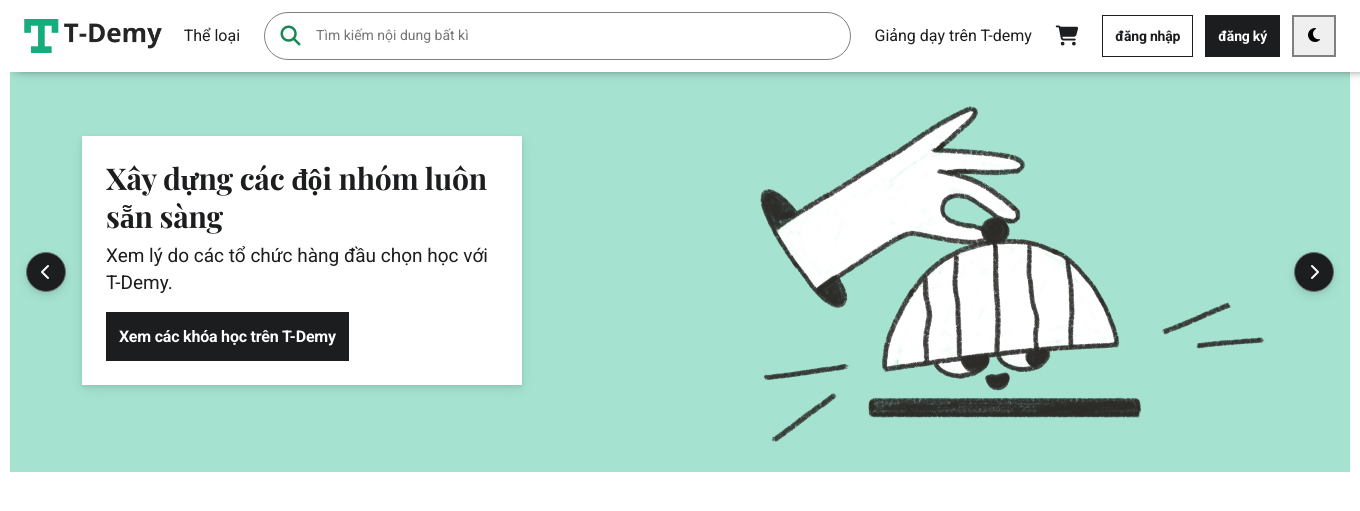
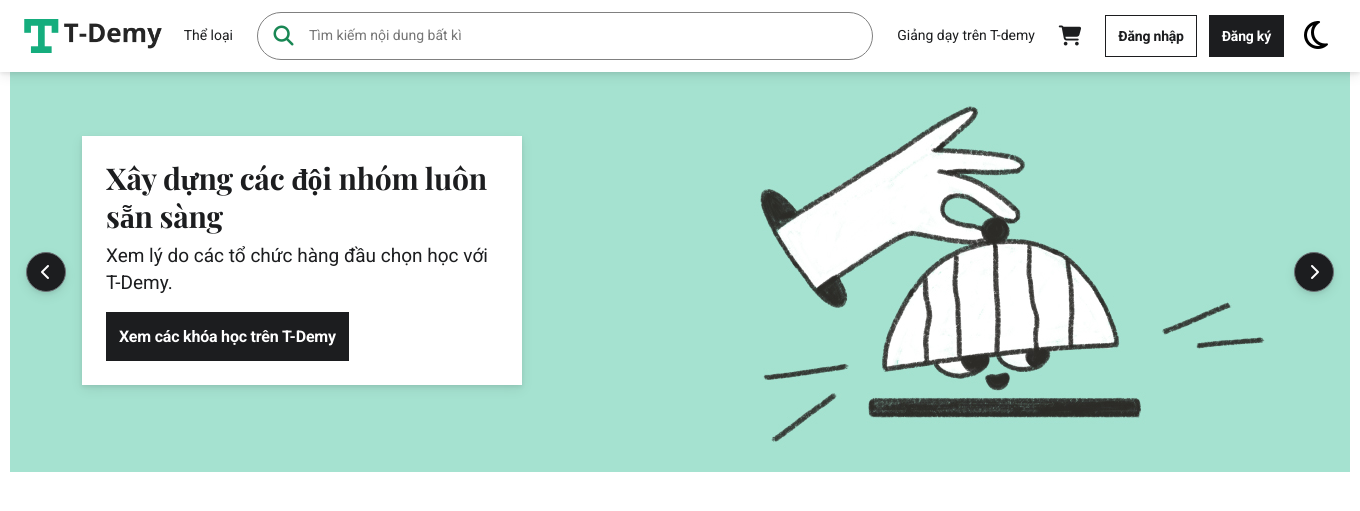
Before and after one commit to letrungtin09/DuAn1, a PHP site: page /EzCode/assets/index.html in a window 1360 px wide. Shown: the top 511 px of the page. Run offline with PHP 8.4, Linux system fonts and the light colour scheme.

Commit message:
sửa lỗi

```diff
--- a/assets/css/main.css
+++ b/assets/css/main.css
@@ -29,7 +29,7 @@ body {
 
 .nav_header {
   background-color: #fff;
-  box-shadow: 12px 0px 11px -4px #252525;
+  box-shadow: 0 2px 4px rgba(0, 0, 0, 0.08), 0 4px 12px rgba(0, 0, 0, 0.08);
   height: 72px;
   z-index: 1;
 }
@@ -131,9 +131,16 @@ body {
   cursor: pointer;
 }
 .nav_header .container_header .header_dark {
-  width: 44px;
-  height: 42px;
-  border: 2px solid gray;
+  width: 40px;
+  height: 40px;
+  border: none;
+  background-color: #fff;
+}
+.nav_header .container_header .header_dark i {
+  font-size: 3.2rem;
+}
+.nav_header .container_header .nav-link {
+  font-size: 1.4rem;
 }
 
 .carousel {
@@ -167,6 +174,7 @@ body {
 }
 .carousel .carousel-control-next, .carousel .carousel-control-prev {
   opacity: 1;
+  z-index: unset;
 }
 
 .button-white-medium {
--- a/assets/index.html
+++ b/assets/index.html
@@ -62,13 +62,13 @@
                     </ul>
                 </div>
                 <div class="header_login">
-                    <a class="button-white-medium ">đăng nhập</a>
+                    <a class="button-white-medium ">Đăng nhập</a>
                 </div>
                 <div class="header_regis">
-                    <a class="button-black-medium">đăng ký</a>
+                    <a class="button-black-medium">Đăng ký</a>
                 </div>
                 <button class="header_dark">
-                    <i class="fa-solid fa-moon"></i>
+                    <i class="fa-regular fa-moon"></i>
                 </button>
             </div>
         </nav>
--- a/assets/sass/Layouts/_carousel.scss
+++ b/assets/sass/Layouts/_carousel.scss
@@ -28,5 +28,6 @@
     }
     .carousel-control-next, .carousel-control-prev{
         opacity: 1;
+        z-index: unset;
     }
 }
--- a/assets/sass/Layouts/_header.scss
+++ b/assets/sass/Layouts/_header.scss
@@ -1,6 +1,6 @@
 .nav_header{
     background-color: $color-white-0;
-    box-shadow: 12px 0px 11px -4px $color-black-0;
+    box-shadow: $box-shadow-1;
     height: 72px;
     z-index: 1;
     .container_header{
@@ -104,9 +104,16 @@
             }
         }
         .header_dark{
-            width: 44px;
-            height: 42px;
-            border: 2px solid gray;
+            width: 40px;
+            height: 40px;
+            border: none;
+            background-color: $color-white-0;
+            i{
+                font-size: $fs-1;
+            }
+        }
+        .nav-link{
+            font-size: $fs-0;
         }
     }
 }
```
Also changed, not shown: 1 other file.
